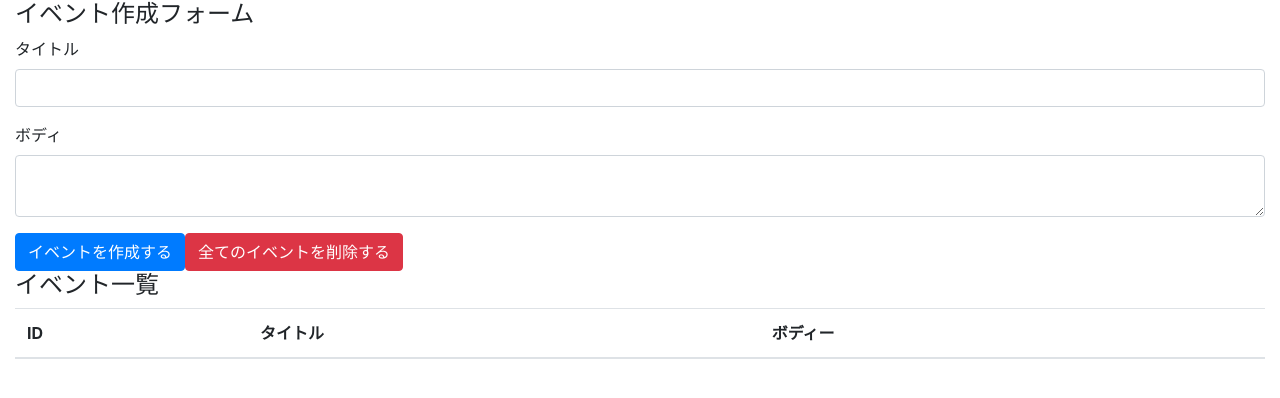
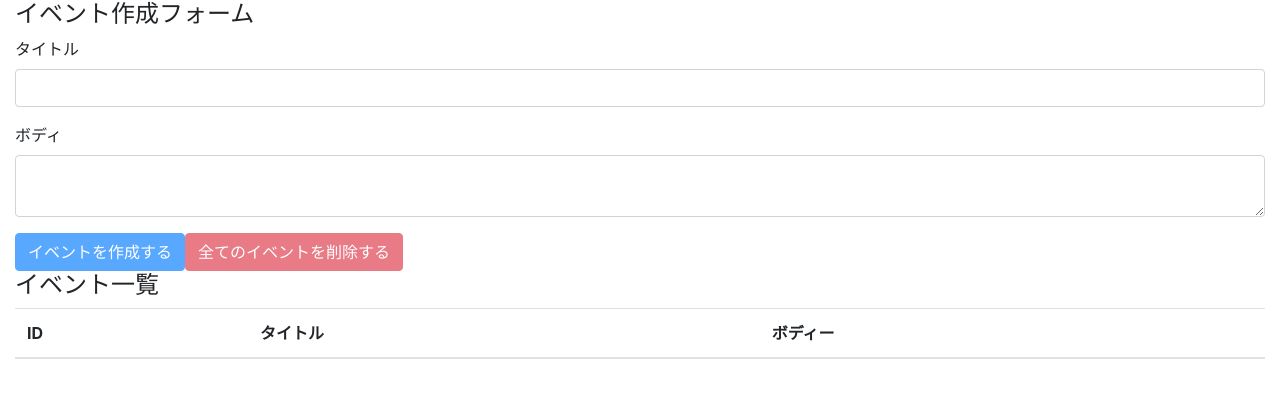
Before and after one commit to SlashRocky/react-hooks-101, a React (Create React App) app: page / in a window 1280 px wide. Shown: the top 398 px of the page. Built offline with nearby package versions, Linux system fonts and the light colour scheme.

Commit message:
implement all events deletion feature

```diff
--- a/src/components/App.js
+++ b/src/components/App.js
@@ -18,6 +18,20 @@ const App = () => {
     });
     setTitle("");
     setBody("");
+  };
+
+  const unCreatable = (title === "") | (body === "");
+
+  const deleteAllEvents = (e) => {
+    e.preventDefault();
+    const result = window.confirm(
+      "全てのイベントを本当に削除しても良いですか？"
+    );
+    if (result) {
+      dispatch({
+        type: "DELETE_ALL_EVENT",
+      });
+    }
   };
 
   return (
@@ -42,10 +56,20 @@ const App = () => {
             onChange={(e) => setBody(e.target.value)}
           />
         </div>
-        <button className="btn btn-primary" onClick={addEvent}>
+        <button
+          className="btn btn-primary"
+          onClick={addEvent}
+          disabled={unCreatable}
+        >
           イベントを作成する
         </button>
-        <button className="btn btn-danger">全てのイベントを削除する</button>
+        <button
+          className="btn btn-danger"
+          onClick={deleteAllEvents}
+          disabled={state.length === 0}
+        >
+          全てのイベントを削除する
+        </button>
       </form>
 
       <h4>イベント一覧</h4>
--- a/src/components/Event.js
+++ b/src/components/Event.js
@@ -3,10 +3,15 @@ import React from "react";
 export const Event = ({ event, dispatch }) => {
   const id = event.id;
   const handleClickDeleteButton = () => {
-    dispatch({
-      type: "DELETE_EVENT",
-      id,
-    });
+    const result = window.confirm(
+      `イベント(id=${id})を本当に削除しても良いですか？`
+    );
+    if (result) {
+      dispatch({
+        type: "DELETE_EVENT",
+        id,
+      });
+    }
   };
 
   return (
```
